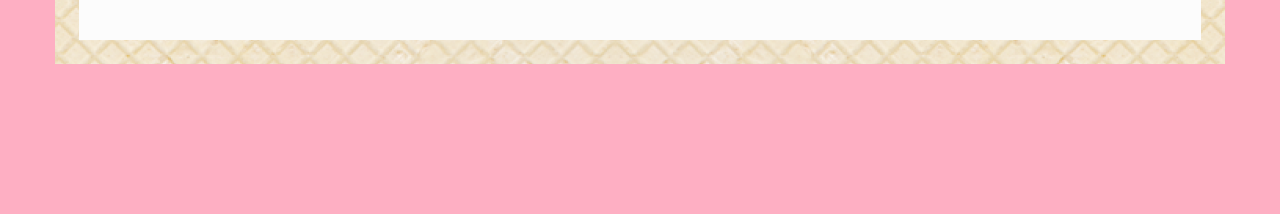
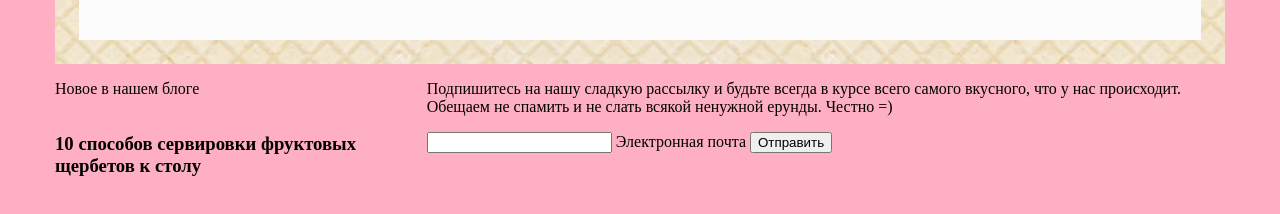
Before and after one commit to htmlacademy-htmlcss/2102945-gllacy-34, a plain HTML site: page index.html in a window 1280 px wide. Shown: the part 2327-2541 px from the top of the page. Before the commit the page ends 2391 px from the top, so only its background shows below. Drawn offline with Linux system fonts and the light colour scheme; files whose address does not match are found by name.

Commit message:
update news

```diff
--- a/index.html
+++ b/index.html
@@ -330,6 +330,27 @@
             </div>
           </div>
         </section>
+        <section class="news">
+          <div class="news-wrap">
+            <div class="left-news">
+              <p class="left-text-news">Новое в нашем блоге</p>
+              <h3 class="left-title">10 способов сервировки фруктовых щербетов
+                к столу</h3>
+            </div>
+            <div class="right-news">
+              <p class="right-text-news">Подпишитесь на нашу сладкую рассылку и будьте всегда
+                в курсе всего самого вкусного, что у нас происходит. Обещаем не спамить и не слать всякой ненужной
+                ерунды. Честно =)</p>
+              <form action="#" method="get">
+                <div class="input-field input-field-newsletter">
+                  <input id="email" type="email" name="email">
+                  <label for="email">Электронная почта</label>
+                  <input class="btn" type="submit" value="Отправить">
+              </form>
+            </div>
+          </div>
+      </div>
+      </section>
       </div>
     </main>
   </body>
--- a/styles/styles.css
+++ b/styles/styles.css
@@ -545,12 +545,10 @@ a {
 }
 
 
-
 .about-info {
   display: flex;
   flex-direction: column;
   flex-wrap: wrap;
-
 }
 
 .about-top {
@@ -576,3 +574,21 @@ a {
   width: 380px;
   margin:0;
 }
+
+.news{
+  margin: 0 auto;
+  width: 1170px;
+}
+
+.news-wrap{
+  display: flex;
+  flex-direction: row;
+ flex-wrap: nowrap;
+}
+
+.left-news{
+  display: flex;
+  flex-direction: column;
+  width: 570px;
+  height: 224px;
+}
```
